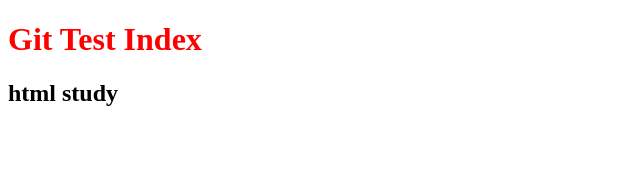
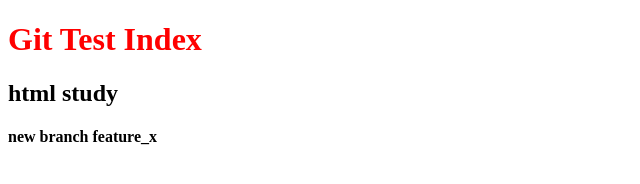
Before and after one commit to ykhan1007/gittest_180131, a plain HTML site: page index.html in a window 1280 px wide. Shown: the whole page, without its empty margins (0-640 px from the left). Drawn offline with Linux system fonts and the light colour scheme.

Commit message:
h4 추가

```diff
--- a/index.html
+++ b/index.html
@@ -8,5 +8,7 @@
 <body>
 	<h1>Git Test  Index</h1>
 	<h2>html study</h2>
+
+	<h4>new branch feature_x</h4>
 </body>
 </html>
```
Also changed, not shown: git_command.txt.
